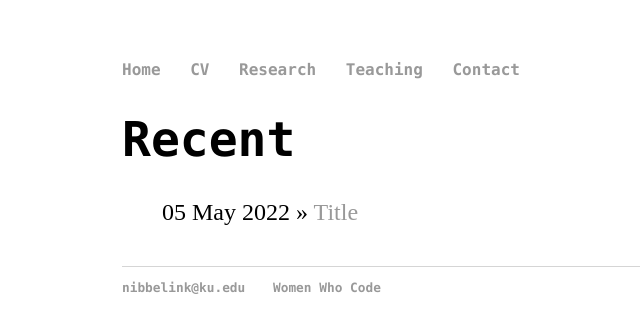
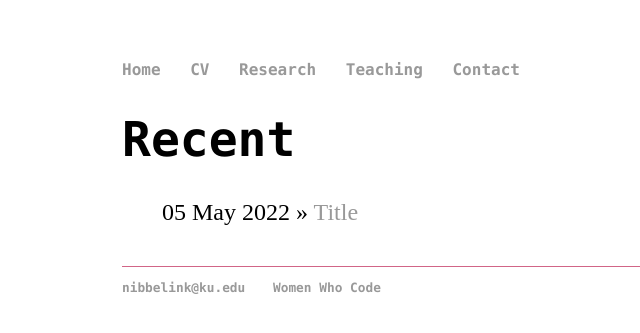
Before and after one commit to megannibbs/megannibbelink.github.io, a Jekyll site: the page built from blog/index.html, in a window 1280 px wide. Shown: the top 333 px of the page, without its empty margins (70-710 px from the left). Built offline with Jekyll 4.4.1, drawn with Linux system fonts in a browser that asks for light colours.

Commit message:
Update main.css

```diff
--- a/css/main.css
+++ b/css/main.css
@@ -34,7 +34,7 @@ p {
     color: #333;
 }
 footer {
-    border-top: 1px solid #d5d5d5;
+    border-top: 1px solid #d16587;
     font-size: .8em;
 }
 
```
